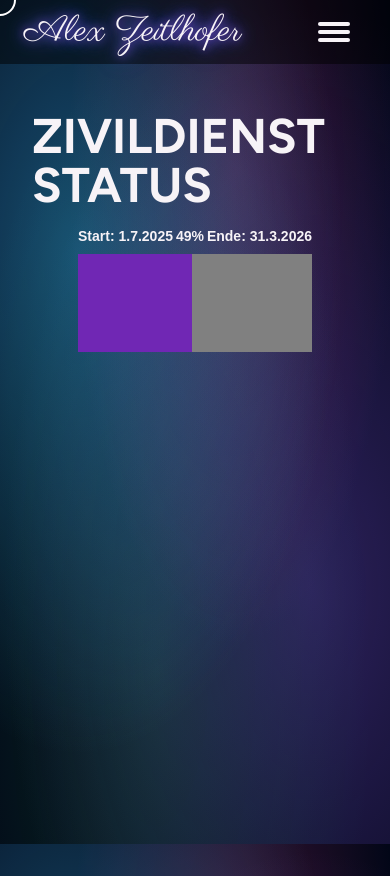
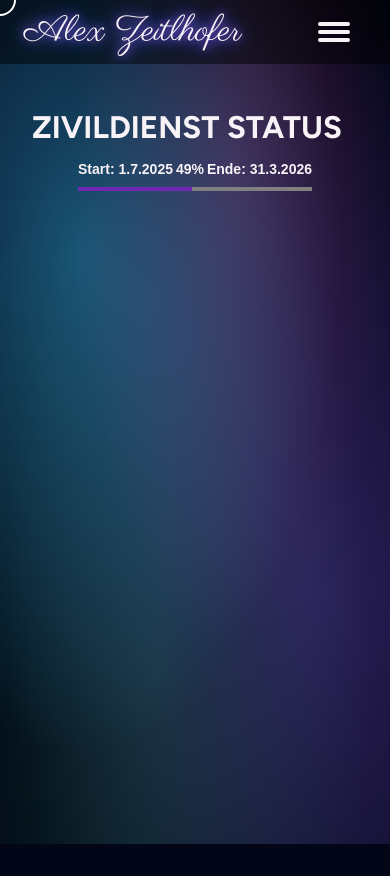
Before and after one commit to Alex5175/homepage2025, a Next.js app: page /zivildienst-status in a window 390 px wide. After the commit the page ends 844 px from the top, so only its background shows below. Built offline with nearby package versions, Linux system fonts and the light colour scheme.

Commit message:
minor changes

```diff
--- a/app/globals.css
+++ b/app/globals.css
@@ -165,3 +165,8 @@
 progress::-ms-fill {
   background-color: var(--primary);
 }
+
+.glow {
+  box-shadow: 0 0 10px var(--primary), 0 0 10px var(--secondary),
+    0 0 10px var(--primary);
+}
--- a/components/Contact.tsx
+++ b/components/Contact.tsx
@@ -49,12 +49,13 @@
   return (
     <SectionTemplate title="KONTAKT" theme="dark" hasFooter={true} id="contact">
       {/* Contact Display for Desktop */}
-      <div className="relative  justify-center items-end w-full h-[45dvh]  mx-auto hidden md:flex">
+      <div className="relative  justify-center items-end w-full h-[80dvh]  mx-auto hidden md:flex ">
         {/* Silhouette Image */}
         <img
           draggable={false}
           src="/icons/contact.png"
           alt="Contact Silhuoette"
+          loading="lazy"
           className="absolute left-1/2 top-[60%] -translate-x-1/2 -translate-y-1/2 w-40 h-40 lg:w-60 lg:h-60 xl:w-[30vw] xl:h-[30vw] z-10 "
         />
 
@@ -121,6 +122,7 @@
         <img
           src={icon}
           alt={text}
+          loading="lazy"
           className={`object-contain w-20 md:w-28 ${imageStyle}`}
         />
       </div>
--- a/components/Projects.tsx
+++ b/components/Projects.tsx
@@ -1,7 +1,7 @@
 "use client";
 import SectionTemplate from "./SectionTemplate";
+import { motion } from "framer-motion";
 import { Figtree } from "next/font/google";
-import { motion } from "framer-motion";
 const figtree = Figtree({
   weight: "700",
   subsets: ["latin"],
--- a/components/SectionTemplate.tsx
+++ b/components/SectionTemplate.tsx
@@ -18,7 +18,7 @@
   titlePosition = "left",
   theme = "dark",
   backgroundImage,
-  hasFooter = false,
+  // hasFooter = false,
   id,
 }: Readonly<{
   children?: React.ReactNode;
@@ -34,7 +34,6 @@
     <div
       id={id}
       className={`w-screen max-w-screen p-8
-        // ${hasFooter ? "min-h-[90dvh]" : "min-h-dvh"}
          pt-20  ${
            theme === "dark" ? "bg-background/0" : "bg-foreground/0"
          } flex flex-col overflow-auto`} // <-- add overflow-auto here
@@ -45,8 +44,7 @@
         backgroundSize: "cover",
         backgroundPosition: "center",
         // Remove height property
-      }}
-    >
+      }}>
       {/* Place Title, either with predesigned Style, or the given React Node */}
       {isReactNode(title) ? (
         title
@@ -54,10 +52,9 @@
         <h2
           className={`${
             theme === "dark" ? "text-foreground" : "text-background"
-          } text-[12.5vw] md:text-[9.5vw] leading-none ${
+          } text-[8vw] md:text-[9.5vw] leading-none ${
             figtree.className
-          } text-${titlePosition} uppercase`}
-        >
+          } text-${titlePosition} uppercase`}>
           {title}
         </h2>
       )}
@@ -67,10 +64,9 @@
         <h3
           className={`${
             theme === "dark" ? "text-foreground" : "text-background"
-          } text-[10vw] md:text-[5vw] leading-none ${
+          } text-[6vw] md:text-[5vw] leading-none ${
             figtree.className
-          } text-${titlePosition} mb-4 uppercase`}
-        >
+          } text-${titlePosition} mb-4 uppercase`}>
           {subTitle}
         </h3>
       )}
```
